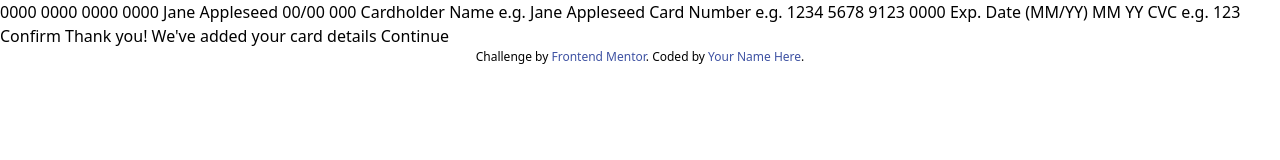
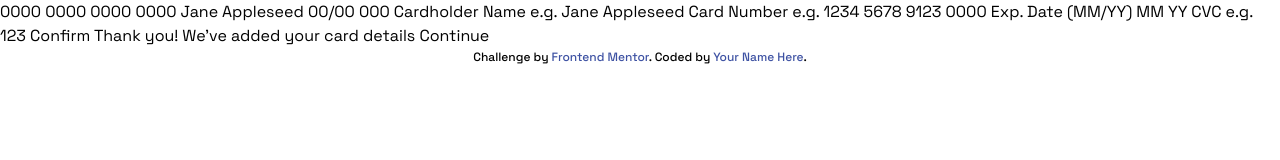
Before and after one commit to nonchain/Frontend-Mentor-Solutions, a website: page interactive-card-details-form-main/index.html in a window 1280 px wide. Drawn offline with Linux system fonts and the light colour scheme.

Commit message:
Add font

```diff
--- a/interactive-card-details-form-main/index.html
+++ b/interactive-card-details-form-main/index.html
@@ -1,12 +1,18 @@
 <!DOCTYPE html>
 <html lang="en">
+
 <head>
   <meta charset="UTF-8">
-  <meta name="viewport" content="width=device-width, initial-scale=1.0"> <!-- displays site properly based on user's device -->
+  <meta name="viewport" content="width=device-width, initial-scale=1.0">
+  <!-- displays site properly based on user's device -->
   <link rel="icon" type="image/png" sizes="32x32" href="./images/favicon-32x32.png">
   <title>Frontend Mentor | Interactive card details form</title>
   <link rel="stylesheet" href="./public/output.css">
+  <!-- FONT -->
+  <link href="https://fonts.googleapis.com/css2?family=Space+Grotesk:wght@300;400;500;600;700&display=swap"
+    rel="stylesheet">
 </head>
+
 <body>
 
   0000 0000 0000 0000
@@ -41,4 +47,5 @@
     Coded by <a href="#">Your Name Here</a>.
   </div>
 </body>
+
 </html>
--- a/interactive-card-details-form-main/src/styles.css
+++ b/interactive-card-details-form-main/src/styles.css
@@ -1,6 +1,12 @@
 @tailwind base;
 @tailwind components;
 @tailwind utilities;
+
+@layer base {
+   html {
+      font-family: 'Space Grotesk', sans-serif;
+   }
+}
 
 .attribution {
    font-size: 12px;
```
Also changed, not shown: interactive-card-details-form-main/public/output.css.
